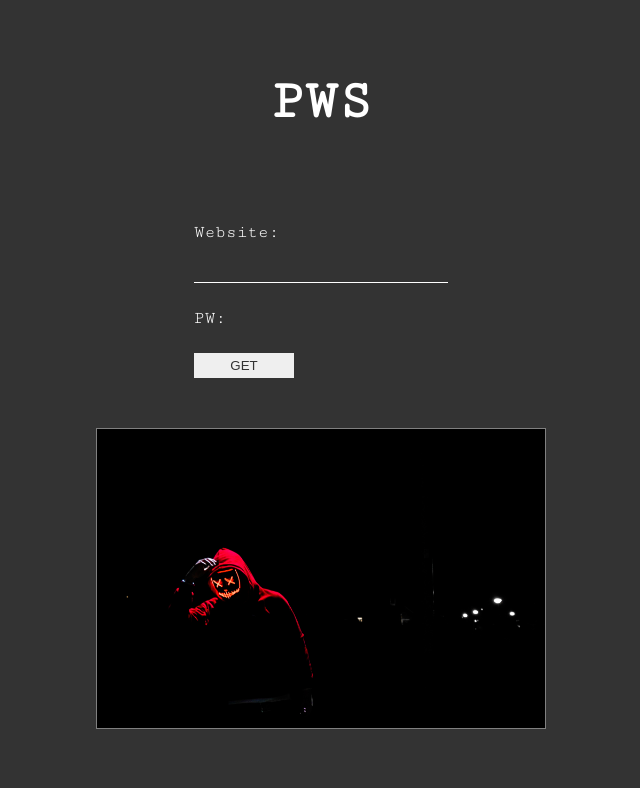
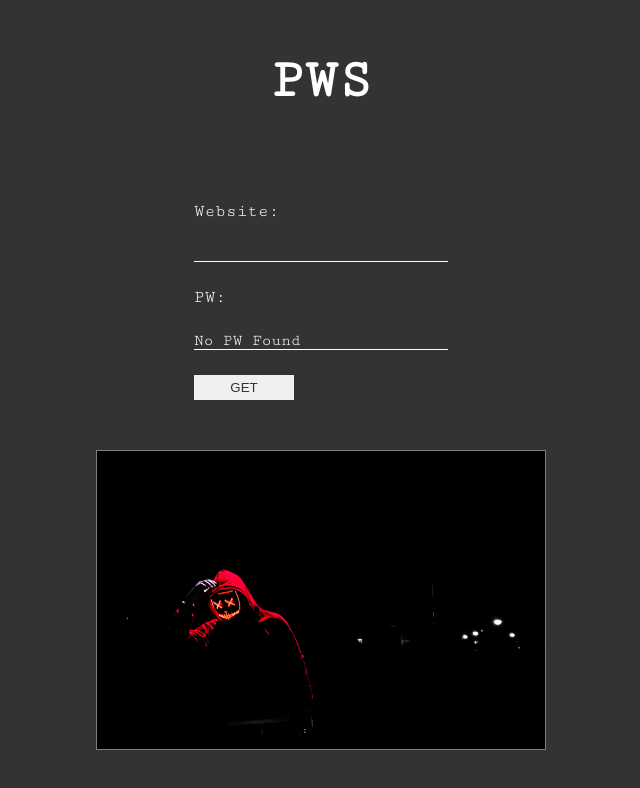
Before and after one commit to NoelCov/pw_manager, a React (Create React App) app: page /pws in a window 1280 px wide. Shown: the top 788 px of the page, without its empty margins (319-959 px from the left). Built offline with nearby package versions, Linux system fonts and the light colour scheme; sample sign-in values are in the browser's storage.

Commit message:
Added encryption and decryption for passwords

```diff
--- a/package.json
+++ b/package.json
@@ -4,6 +4,7 @@
   "private": true,
   "dependencies": {
     "axios": "^0.24.0",
+    "crypto-js": "^4.1.1",
     "react": "^17.0.2",
     "react-dom": "^17.0.2",
     "react-router-dom": "^5.3.0",
--- a/src/pages/add_page/add_page.js
+++ b/src/pages/add_page/add_page.js
@@ -9,6 +9,7 @@ import ButtonComponent from "../../components/button_component/button.component"
 import FormComponent from "../../components/form_component/form.component";
 
 import pwGenerator from "../../pw_utils/passwordGenerator";
+import encryptPw from "../../pw_utils/encryptPassword";
 
 const AddPage = () => {
   const [password, setPassword] = useState("");
@@ -17,9 +18,11 @@ const AddPage = () => {
   const savePw = async (e) => {
     e.preventDefault();
 
-    const masterPw = e.target.masterPw.value;
+    let masterPw = e.target.masterPw.value;
     const website = e.target.website.value;
-    const pw = e.target.password.value;
+    let pw = e.target.password.value;
+
+    pw = encryptPw(pw);
 
     try {
       const response = await axios.post("http://localhost:8000/add", {
--- a/src/pages/pws_page/pws_page.js
+++ b/src/pages/pws_page/pws_page.js
@@ -7,6 +7,8 @@ import ButtonComponent from "../../components/button_component/button.component"
 import InputComponent from "../../components/input_component/input.component";
 
 import axios from "axios";
+
+import decryptPw from "../../pw_utils/decryptPassword";
 
 const PwsPage = () => {
   const [pw, setPw] = useState("");
@@ -23,9 +25,8 @@ const PwsPage = () => {
       });
 
       if (result.data.PassWord) {
-        setPw(result.data.PassWord);
-      } else {
-        setPw("PW not Found");
+        let pw = decryptPw(result.data.PassWord);
+        setPw(pw);
       }
     } catch (e) {
       console.log("Password not found.");
@@ -38,7 +39,7 @@ const PwsPage = () => {
       <FormComponent onSubmit={onSubmit} method="post">
         <InputComponent name="website" type="text" labelName="Website" />
         <span className="pw-label">PW:</span>
-        {pw && <span className="pw">{pw}</span>}
+        {pw ? <span className="pw">{pw}</span> : <span className="pw">No PW Found</span>}
         <ButtonComponent>GET</ButtonComponent>
       </FormComponent>
       <img className="img" alt="logo" src="./images/hack.jpg" />
--- a/src/pw_utils/decryptPassword.js
+++ b/src/pw_utils/decryptPassword.js
@@ -2,8 +2,8 @@ import createHash from "./createHash.js";
 import CryptoJS from "crypto-js";
 
 // Decrypt
-const decryptPw = (encryptedPw, randomWord) => {
-  let hash = createHash(randomWord);
+const decryptPw = (encryptedPw) => {
+  let hash = createHash("hello");
   return CryptoJS.AES.decrypt(encryptedPw, hash).toString(CryptoJS.enc.Utf8);
 };
 
--- a/src/pw_utils/encryptPassword.js
+++ b/src/pw_utils/encryptPassword.js
@@ -2,8 +2,8 @@ import createHash from "./createHash.js";
 import CryptoJS from "crypto-js";
 
 // Encrypt
-const encryptPw = (pw, randomWord) => {
-  let hash = createHash(randomWord);
+const encryptPw = (pw) => {
+  let hash = createHash("hello");
   return CryptoJS.AES.encrypt(pw, hash).toString();
 };
 
```
Also changed, not shown: 1 other file (tests, documents, lock files or other folders).
